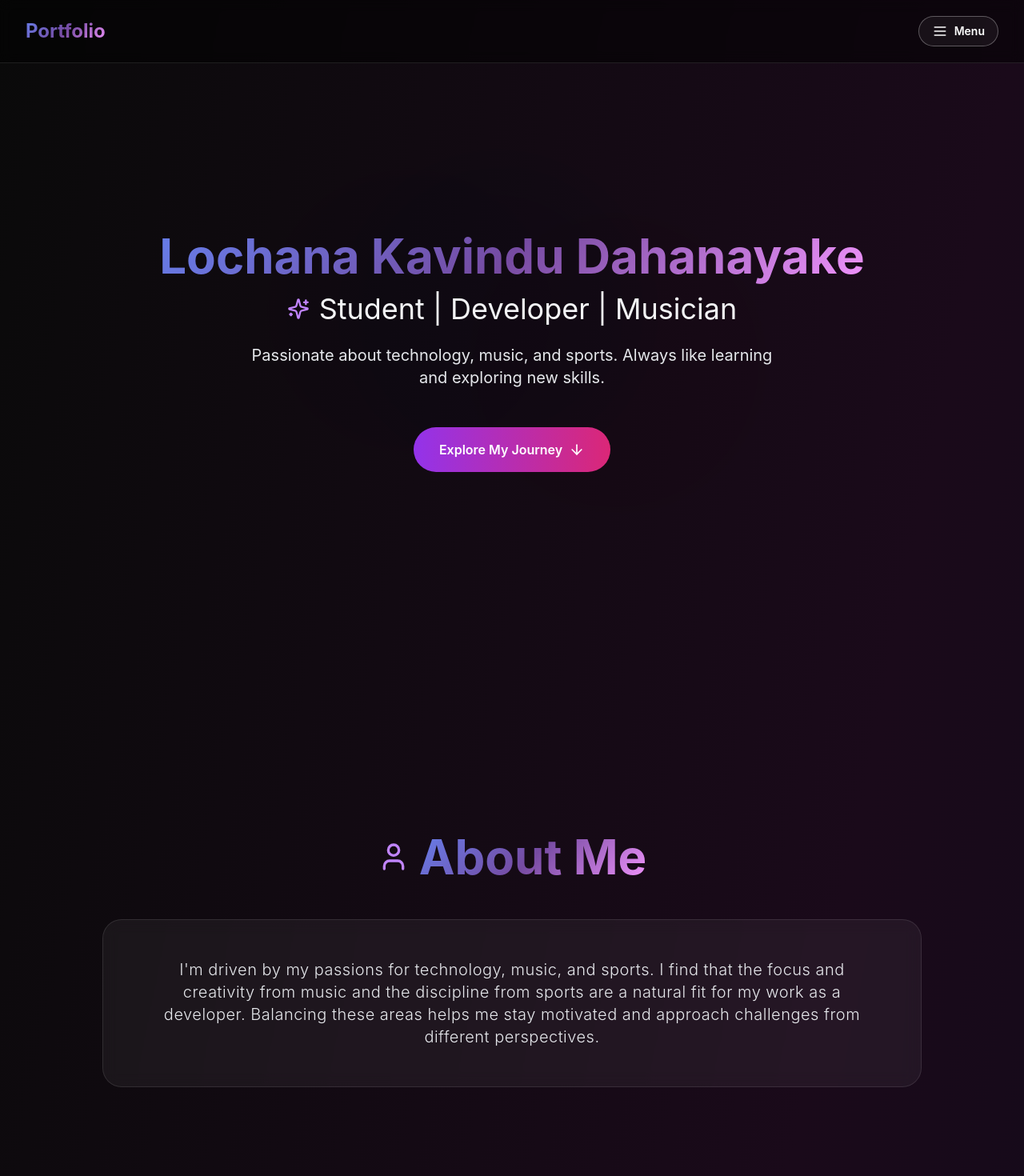
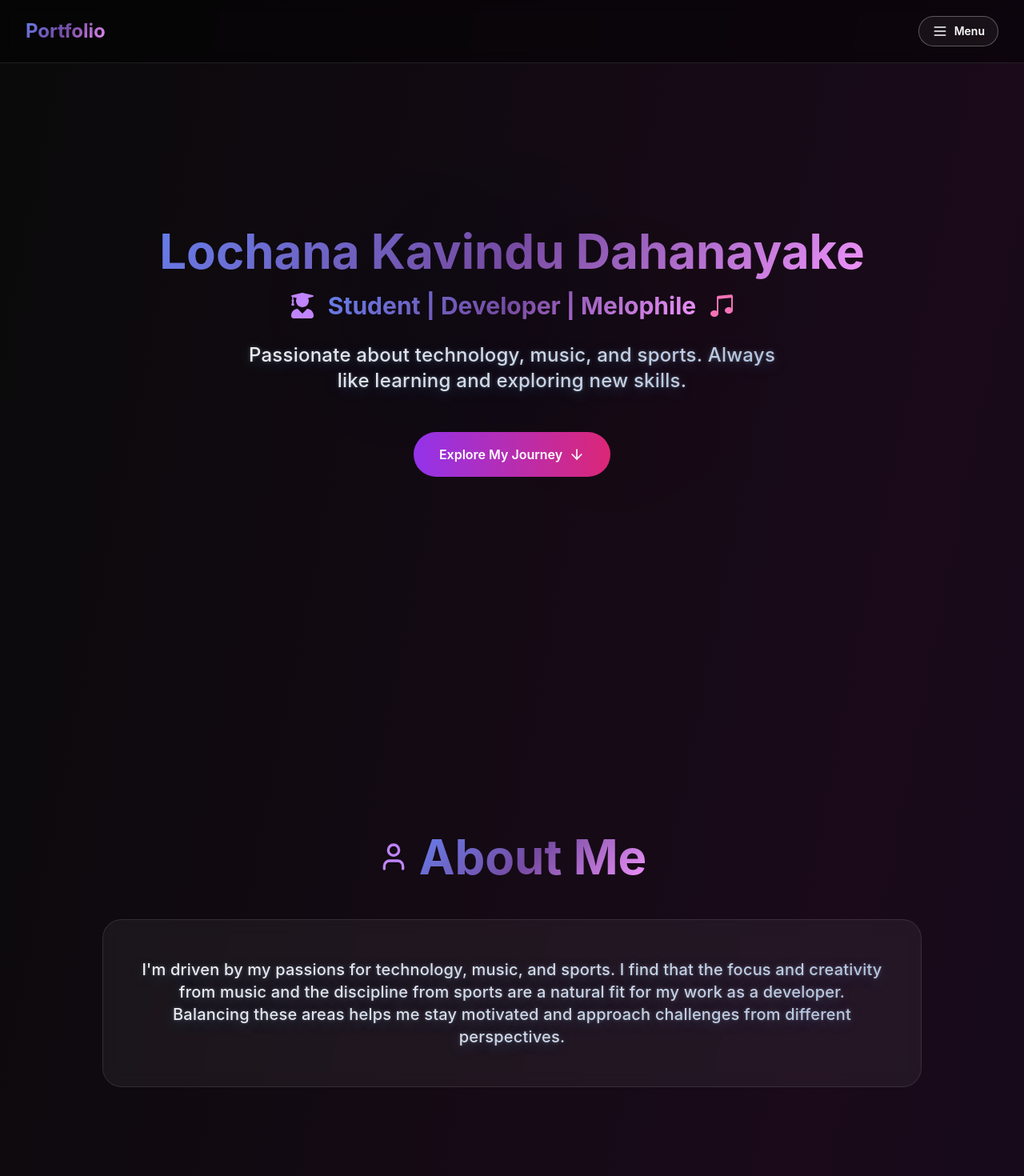
Before and after one commit to loch214/my-portfolio, a Next.js app: page / in a window 1280 px wide. Shown: the top 1470 px of the page at 80% size. Built offline with nearby package versions, Linux system fonts and the light colour scheme.

Commit message:
Add luminous-text style and apply across components
Introduced a new .luminous-text CSS class for enhanced text styling with gradients and glow effects. Updated multiple components to use this class for improved visual consistency and emphasis, replacing previous text color classes.

```diff
--- a/app/globals.css
+++ b/app/globals.css
@@ -78,6 +78,25 @@ body {
     @apply text-white font-semibold;
   }
 
+  .luminous-text {
+    color: #eef2ff;
+    text-shadow:
+      0 4px 18px rgba(102, 186, 255, 0.25),
+      0 0 4px rgba(255, 255, 255, 0.25);
+    letter-spacing: 0.01em;
+    font-weight: 500;
+  }
+
+  @supports ((-webkit-background-clip: text) or (background-clip: text)) {
+    .luminous-text {
+      background-image: linear-gradient(120deg, rgba(255, 255, 255, 0.95), rgba(198, 222, 255, 0.85));
+      -webkit-background-clip: text;
+      background-clip: text;
+      -webkit-text-fill-color: transparent;
+      color: transparent;
+    }
+  }
+
   .section-divider {
     height: 1px;
     background: linear-gradient(90deg, transparent, rgba(255, 255, 255, 0.1), transparent);
--- a/app/page.tsx
+++ b/app/page.tsx
@@ -46,7 +46,7 @@ export default function Home() {
               whileInView={{ opacity: 1, y: 0 }}
               viewport={{ once: true }}
             >
-              <p className="text-lg text-gray-100 leading-relaxed">
+              <p className="text-lg luminous-text leading-relaxed">
                 A curated mix of full-stack apps, AI experiments, and this portfolio. Click any card to learn more,
                 explore the source, or jump straight into a live or recorded demo.
               </p>
--- a/components/AboutMe.tsx
+++ b/components/AboutMe.tsx
@@ -38,7 +38,7 @@ export default function AboutMe({ data }: AboutMeProps) {
           animate={inView ? { opacity: 1, scale: 1 } : {}}
           transition={{ delay: 0.2, duration: 0.8 }}
         >
-          <p className="text-lg md:text-xl text-gray-200 leading-relaxed text-center font-light tracking-wide">
+          <p className="text-lg md:text-xl luminous-text leading-relaxed text-center tracking-wide">
             {data.introduction}
           </p>
         </motion.div>
--- a/components/ClubsAndSocieties.tsx
+++ b/components/ClubsAndSocieties.tsx
@@ -39,7 +39,7 @@ export default function ClubsAndSocieties({ data }: ClubsAndSocietiesProps) {
             animate={inView ? { opacity: 1, y: 0 } : {}}
             transition={{ duration: 0.8, delay: 0.1 }}
           >
-            <p className="text-lg md:text-xl text-gray-100 leading-relaxed">
+            <p className="text-lg md:text-xl luminous-text leading-relaxed">
               Getting involved in student communities keeps me energized and improves how I learn and collaborate.
             </p>
           </motion.div>
--- a/components/Hero.tsx
+++ b/components/Hero.tsx
@@ -1,7 +1,9 @@
 'use client';
 
 import { motion, useReducedMotion } from 'framer-motion';
-import { ArrowDown, Sparkles } from 'lucide-react';
+import { ArrowDown } from 'lucide-react';
+import { FaUserGraduate } from 'react-icons/fa';
+import { BsMusicNoteBeamed } from 'react-icons/bs';
 import { PersonalData } from '@/data/personalData';
 
 interface HeroProps {
@@ -42,14 +44,17 @@ export default function Hero({ data }: HeroProps) {
           <motion.div
             {...fadeIn(0.3)}
           >
-            <h2 className="text-2xl md:text-4xl text-gray-100 mb-6 flex items-center justify-center gap-3">
-              <Sparkles className="text-purple-400" size={28} />
-              {data.title}
-            </h2>
+            <div className="flex items-center justify-center gap-3 md:gap-4 mb-6 py-1">
+              <FaUserGraduate className="text-purple-400" size={32} />
+              <h2 className="text-2xl md:text-3xl font-bold gradient-text">
+                Student | Developer | Melophile
+              </h2>
+              <BsMusicNoteBeamed className="text-pink-400" size={32} />
+            </div>
           </motion.div>
 
           <motion.p
-            className="text-lg md:text-xl text-gray-200 max-w-2xl mx-auto mb-12 leading-relaxed"
+            className="text-xl md:text-2xl luminous-text max-w-2xl mx-auto mb-12 leading-relaxed"
             {...fadeIn(0.5)}
           >
             {data.bio}
--- a/components/InteractiveCards.tsx
+++ b/components/InteractiveCards.tsx
@@ -21,7 +21,7 @@ export default function InteractiveCards({ data }: InteractiveCardsProps) {
       color: 'from-purple-500 to-pink-500',
       content: (
         <div className="space-y-4">
-          <p className="text-lg text-gray-100 leading-relaxed">
+          <p className="text-lg luminous-text leading-relaxed">
             {data.introduction}
           </p>
         </div>
@@ -58,7 +58,7 @@ export default function InteractiveCards({ data }: InteractiveCardsProps) {
                 </span>
               </div>
               {edu.description && (
-                <p className="text-gray-100 leading-relaxed mb-4">{edu.description}</p>
+                <p className="luminous-text leading-relaxed mb-4">{edu.description}</p>
               )}
               {edu.resultsPdf && (
                 <a
@@ -105,7 +105,7 @@ export default function InteractiveCards({ data }: InteractiveCardsProps) {
                   )}
                 </div>
               </div>
-              <p className="text-gray-100 leading-relaxed pl-16">{sport.achievements}</p>
+              <p className="luminous-text leading-relaxed pl-16">{sport.achievements}</p>
             </motion.div>
           ))}
         </div>
@@ -153,7 +153,7 @@ export default function InteractiveCards({ data }: InteractiveCardsProps) {
               <Music className="text-pink-400" size={24} />
               Singing
             </h3>
-            <p className="text-gray-100 leading-relaxed">{data.music.singing}</p>
+            <p className="luminous-text leading-relaxed">{data.music.singing}</p>
           </motion.div>
 
           <motion.div
@@ -166,7 +166,7 @@ export default function InteractiveCards({ data }: InteractiveCardsProps) {
               <Music className="text-pink-400" size={24} />
               Music I Listen To
             </h3>
-            <p className="text-gray-100 leading-relaxed">{data.music.listening}</p>
+            <p className="luminous-text leading-relaxed">{data.music.listening}</p>
           </motion.div>
         </div>
       )
--- a/components/ScrollRevealSection.tsx
+++ b/components/ScrollRevealSection.tsx
@@ -87,7 +87,7 @@ export default function ScrollRevealSection({ data }: ScrollRevealSectionProps)
                     )}
                   </div>
                 </div>
-                <p className="text-base md:text-lg text-gray-100 leading-relaxed mb-4 font-light tracking-wide">
+                <p className="text-base md:text-lg luminous-text leading-relaxed mb-4 font-light tracking-wide">
                   {edu.description}
                 </p>
                 {edu.resultsPdf && (
@@ -149,7 +149,7 @@ export default function ScrollRevealSection({ data }: ScrollRevealSectionProps)
                     </div>
                   </div>
                 </div>
-                <p className="text-lg md:text-xl text-gray-100 leading-relaxed font-light tracking-wide">
+                <p className="text-lg md:text-xl luminous-text leading-relaxed font-light tracking-wide">
                   {sport.achievements}
                 </p>
               </motion.div>
@@ -180,7 +180,7 @@ export default function ScrollRevealSection({ data }: ScrollRevealSectionProps)
               whileInView={shouldReduceMotion ? undefined : { opacity: 1, y: 0 }}
               viewport={{ once: true }}
             >
-              <p className="text-lg md:text-xl text-gray-100 leading-relaxed mb-6 font-light tracking-wide">
+              <p className="text-lg md:text-xl luminous-text leading-relaxed mb-6 font-light tracking-wide">
                 Music is a constant companion and truly essential to my routine. Whether I am coding, studying, or cooking, it always plays in the background. Even though it may not work for everyone, I find it is the key to helping me focus more deeply and do my best work.
               </p>
             </motion.div>
@@ -196,7 +196,7 @@ export default function ScrollRevealSection({ data }: ScrollRevealSectionProps)
                 <Music className="text-pink-400" size={28} />
                 Instruments
               </h3>
-              <p className="text-lg md:text-xl text-gray-100 leading-relaxed mb-6 font-light tracking-wide">
+              <p className="text-lg md:text-xl luminous-text leading-relaxed mb-6 font-light tracking-wide">
                 {data.music.instruments.join(', ')}
               </p>
             </motion.div>
@@ -212,7 +212,7 @@ export default function ScrollRevealSection({ data }: ScrollRevealSectionProps)
                 <Music className="text-pink-400" size={28} />
                 Vocals
               </h3>
-              <p className="text-lg md:text-xl text-gray-100 leading-relaxed mb-6 font-light tracking-wide">{data.music.singing}</p>
+              <p className="text-lg md:text-xl luminous-text leading-relaxed mb-6 font-light tracking-wide">{data.music.singing}</p>
             </motion.div>
 
             <motion.div
@@ -226,7 +226,7 @@ export default function ScrollRevealSection({ data }: ScrollRevealSectionProps)
                 <Music className="text-pink-400" size={28} />
                 Preferred Genres
               </h3>
-              <p className="text-lg md:text-xl text-gray-100 leading-relaxed font-light tracking-wide">{data.music.listening}</p>
+              <p className="text-lg md:text-xl luminous-text leading-relaxed font-light tracking-wide">{data.music.listening}</p>
             </motion.div>
           </div>
 
@@ -256,7 +256,7 @@ export default function ScrollRevealSection({ data }: ScrollRevealSectionProps)
                 </motion.span>
               ))}
             </div>
-            <p className="text-lg md:text-xl text-gray-100 leading-relaxed font-light tracking-wide">{data.art.achievements}</p>
+            <p className="text-lg md:text-xl luminous-text leading-relaxed font-light tracking-wide">{data.art.achievements}</p>
             <div className="mt-6">
               <Link
                 href="/gallery"
```
